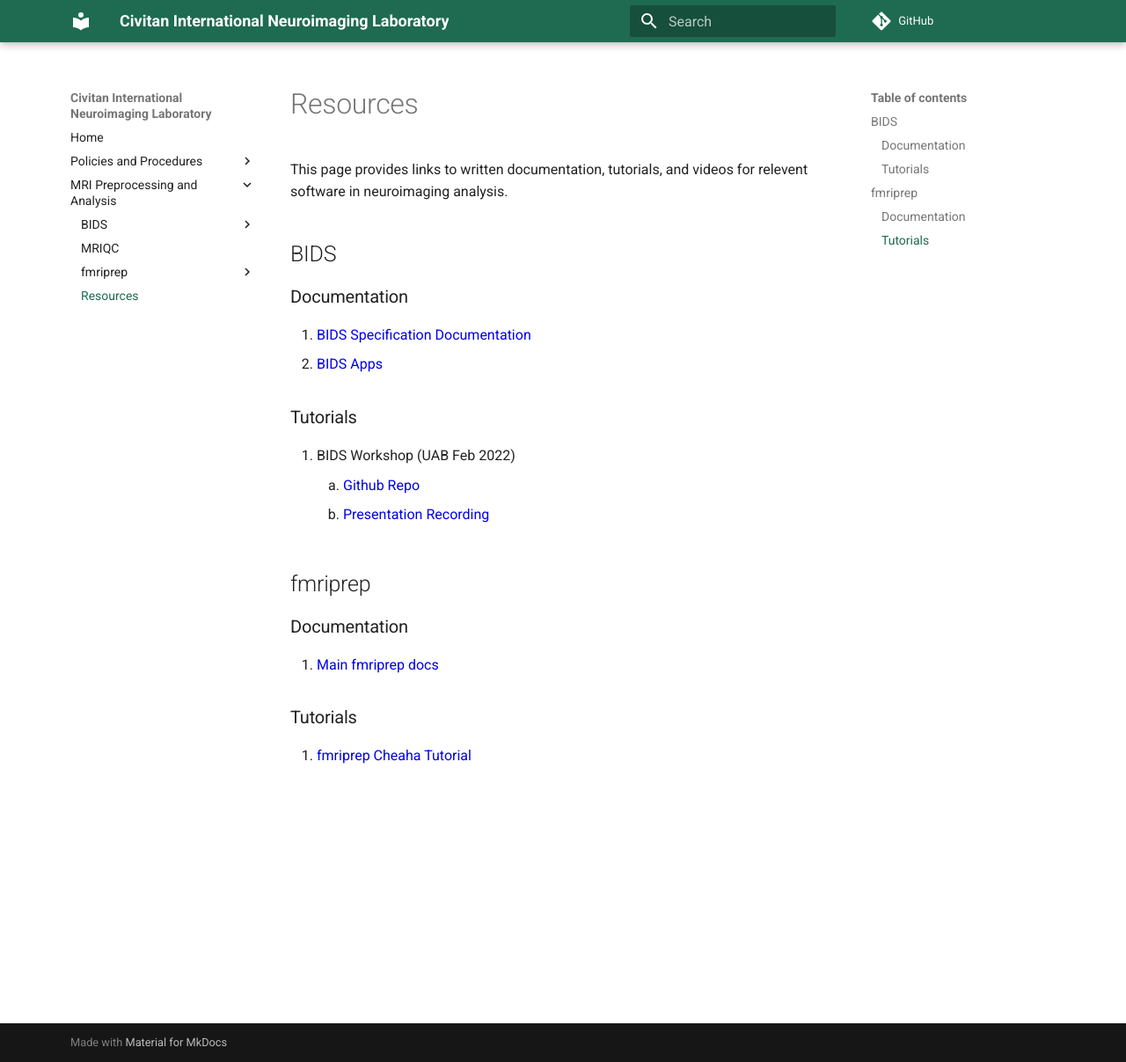
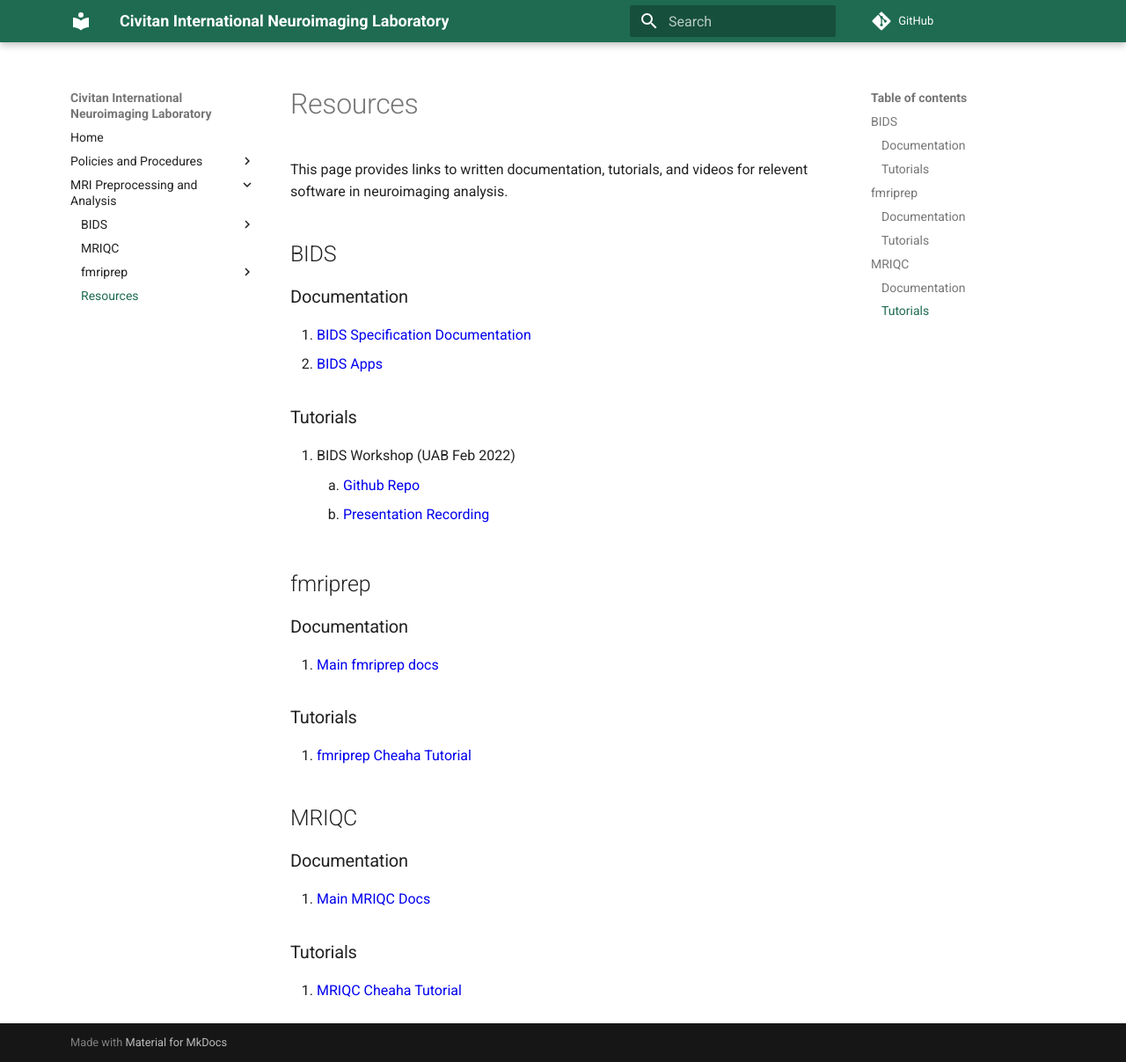
Before and after one commit to UAB-CINL/UAB-CINL.github.io, an MkDocs documentation site: the page built from docs/analysis/resources.md, in a window 1280 px wide and 1207 px high. Shown: the whole window at 88% size. Built offline with MkDocs 1.6.1 and Material for MkDocs 9.7.7, drawn with Linux system fonts in a browser that asks for light colours; comment, search, counter and statistics services are not loaded.

Commit message:
add mriqc section to resources page

```diff
--- a/docs/analysis/resources.md
+++ b/docs/analysis/resources.md
@@ -26,3 +26,13 @@ This page provides links to written documentation, tutorials, and videos for rel
 ### Tutorials
 
 1. [fmriprep Cheaha Tutorial](https://youtu.be/4W6qBIpE404)
+
+## MRIQC
+
+### Documentation
+
+1. [Main MRIQC Docs](https://mriqc.readthedocs.io/en/stable/)
+
+### Tutorials
+
+1. [MRIQC Cheaha Tutorial](https://www.youtube.com/watch?v=In6Dez_uuxQ)
```
